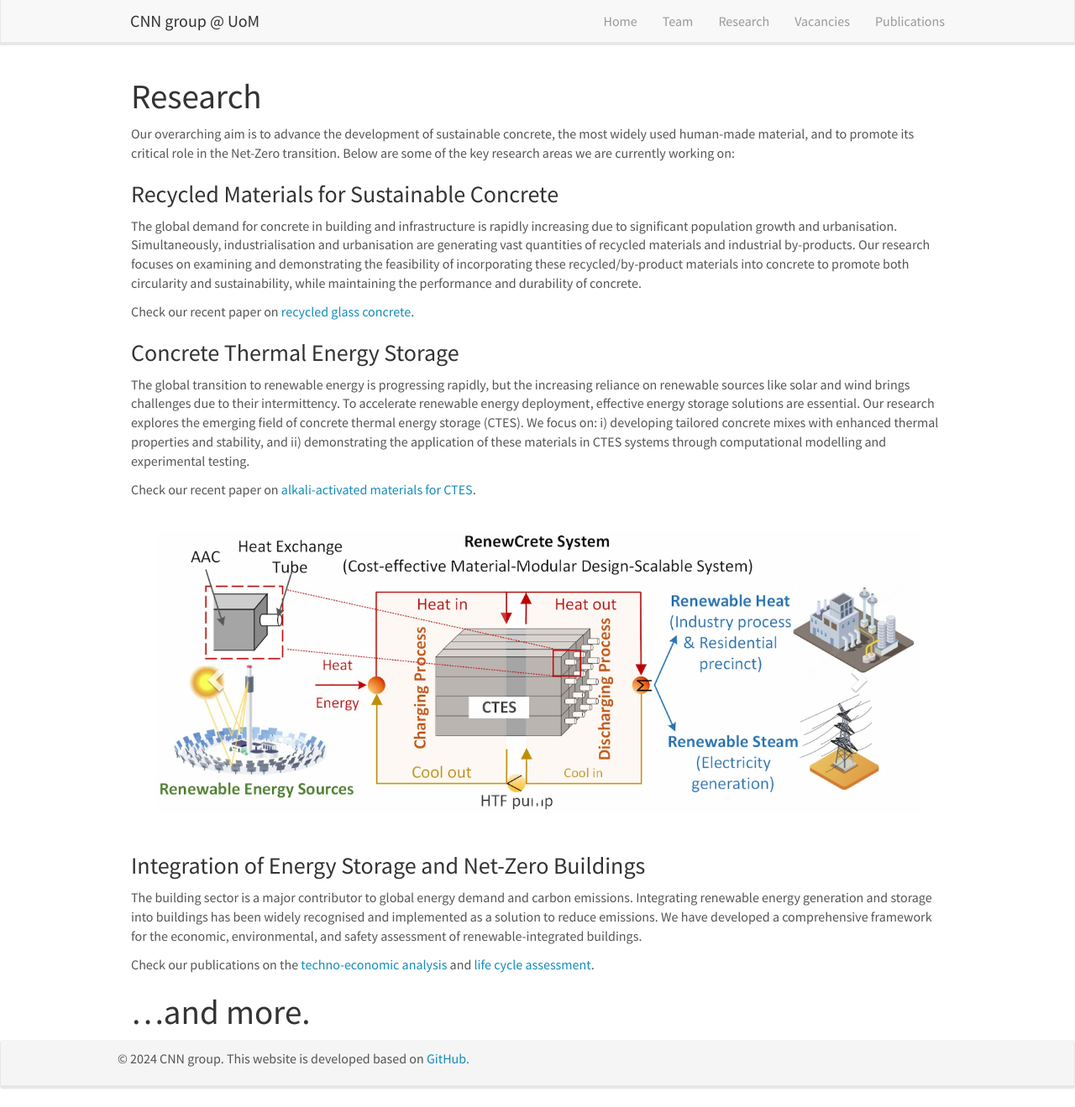
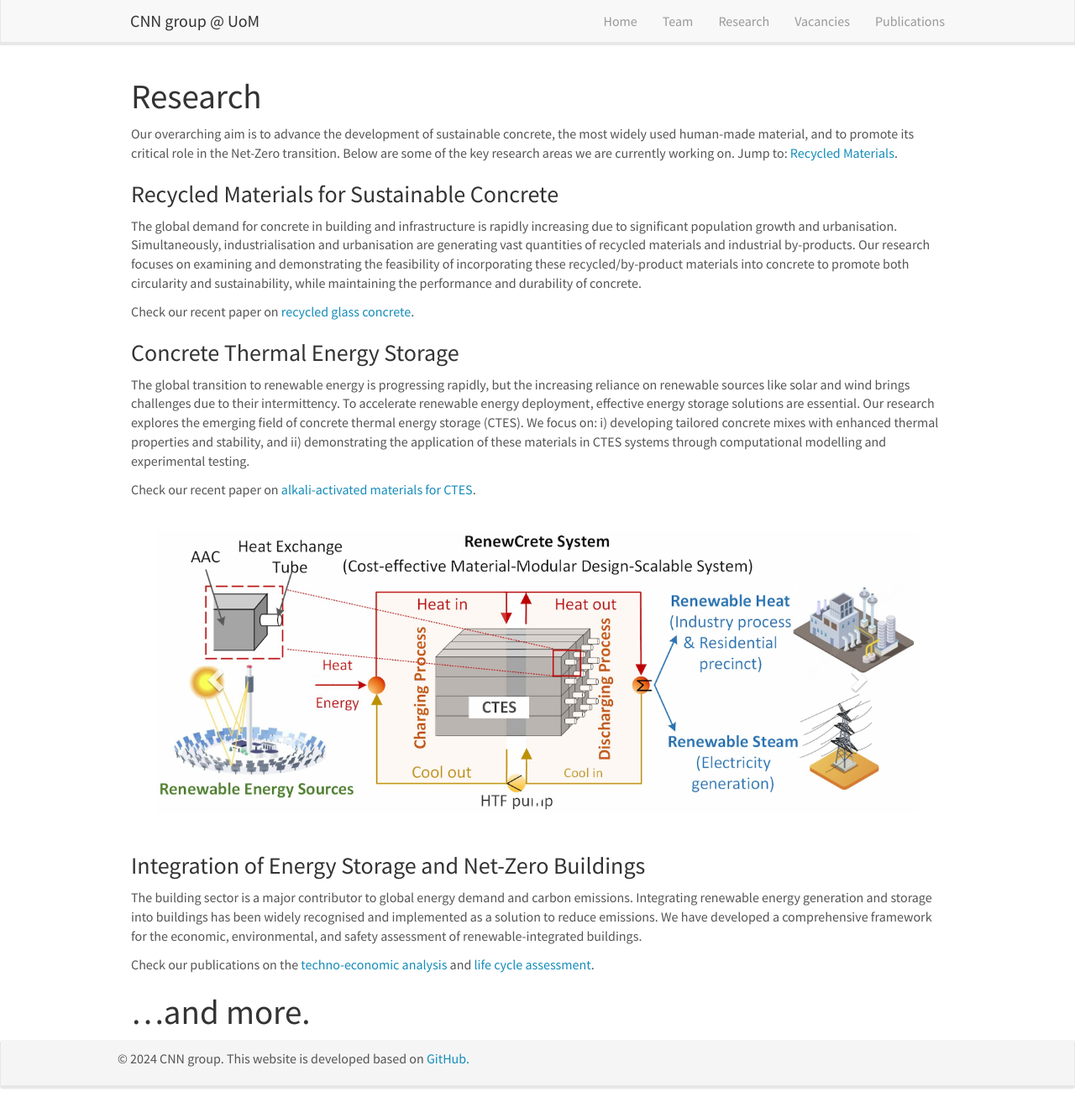
Before and after one commit to tuannguyenngoc/cnn-group, a Jekyll site: the page built from _pages/research.md, in a window 1280 px wide and 1319 px high. Shown: the whole window at 84% size. Built offline with Jekyll 4.4.1, drawn with Linux system fonts in a browser that asks for light colours; nearby versions of some CDN libraries.

Commit message:
Update research.md

```diff
--- a/_pages/research.md
+++ b/_pages/research.md
@@ -8,7 +8,8 @@ permalink: /research/
 
 # Research
 
-Our overarching aim is to advance the development of sustainable concrete, the most widely used human-made material, and to promote its critical role in the Net-Zero transition. Below are some of the key research areas we are currently working on:
+Our overarching aim is to advance the development of sustainable concrete, the most widely used human-made material, and to promote its critical role in the Net-Zero transition. Below are some of the key research areas we are currently working on.
+Jump to: [Recycled Materials](#concrete-thermal-energy-storage).
 
 ### Recycled Materials for Sustainable Concrete
 The global demand for concrete in building and infrastructure is rapidly increasing due to significant population growth and urbanisation. Simultaneously, industrialisation and urbanisation are generating vast quantities of recycled materials and industrial by-products. Our research focuses on examining and demonstrating the feasibility of incorporating these recycled/by-product materials into concrete to promote both circularity and sustainability, while maintaining the performance and durability of concrete.
```
